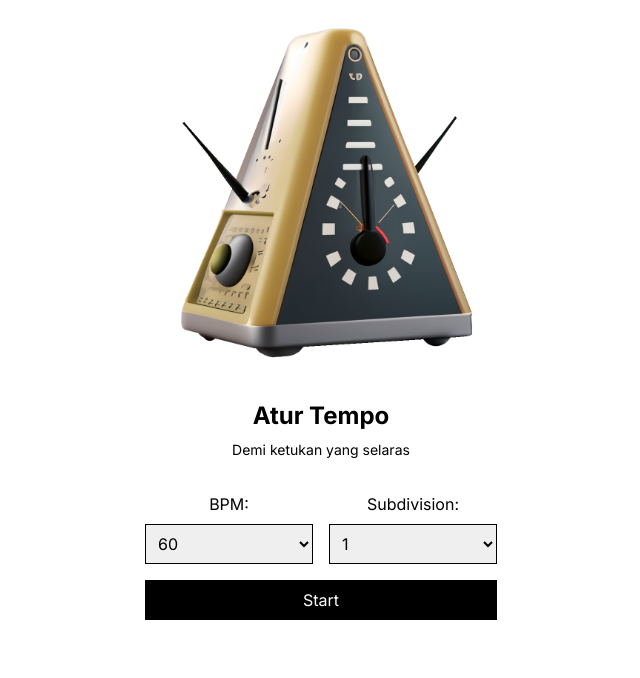
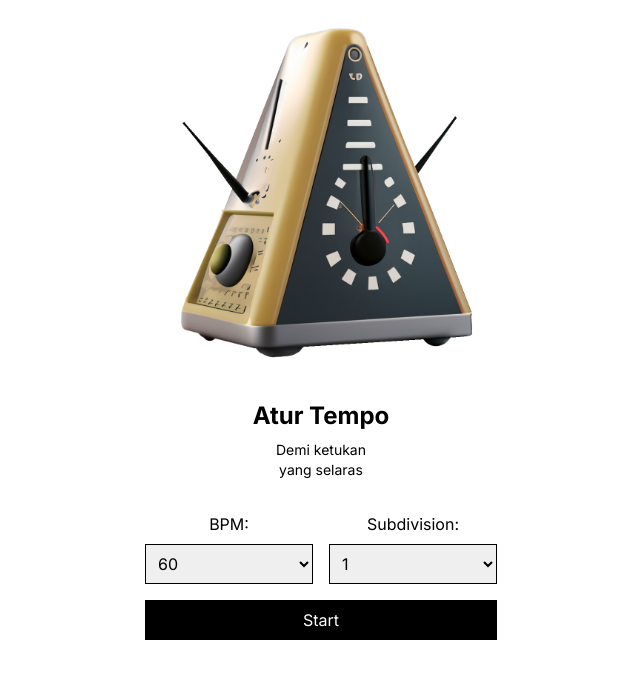
Before and after one commit to ekadk/dmgt, a Next.js app: page /tempo in a window 1280 px wide. Shown: the top 678 px of the page, without its empty margins (319-959 px from the left). Built offline with nearby package versions, Linux system fonts and the light colour scheme.

Commit message:
refactor: title

```diff
--- a/app/tempo/page.tsx
+++ b/app/tempo/page.tsx
@@ -1,3 +1,4 @@
+import Title from "@/components/Title";
 import Image from "next/image";
 
 export default function Home() {
@@ -13,10 +14,7 @@ export default function Home() {
         </div>
         <div className="flex-1 flex flex-col items-center gap-8">
           {/* Title Text Start */}
-          <div className="flex flex-col justify-center items-center text-center gap-2">
-            <h1 className="text-2xl font-bold">Atur Tempo</h1>
-            <h2 className="text-sm">Demi ketukan yang selaras</h2>
-          </div>
+          <Title title="Atur Tempo" subtitle="Demi ketukan yang selaras" />
           {/* Title Text End */}
           <div className="w-full max-w-sm px-4 flex flex-col gap-4 text-center items-center justify-center">
             <div className="w-full flex gap-4">
```
